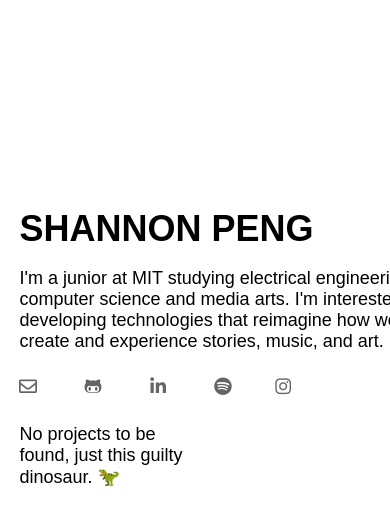
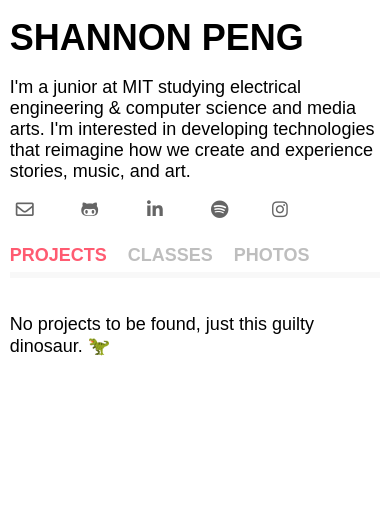
Before and after one commit to shannonpeng/shannonpeng.com, a Flask app: page / in a window 390 px wide; the page is wider, and only the part inside the window is pictured. Shown: the top 526 px of that part. Run offline with Flask 2, Linux system fonts and the light colour scheme; some libraries are stand-ins or nearby versions; some web fonts are replaced.

Commit message:
Working homepage sidebar and mobile version

```diff
--- a/app/static/scripts/main.js
+++ b/app/static/scripts/main.js
@@ -1,4 +1,4 @@
 $(document).ready(function () {
 	console.log("👀");
-	setTimeout(function(){ $(".flashes").addClass("hidden")}, 2000);
+	setTimeout(function(){ $(".flashes").addClass("hidden")}, 2500);
 });
--- a/app/static/styles/less/admin.less
+++ b/app/static/styles/less/admin.less
@@ -1,7 +1,7 @@
 #admin {
 	font-family: @font-admin;
 
-	/* login page */
+	// login page
 	.container.login {
 		margin-top: 25vh;
 
@@ -18,7 +18,7 @@
 		}
 	}
 
-	/* admin portal */
+	// admin portal
 	.container {
 		width: 60vw;
 		min-width: 320px;
--- a/app/static/styles/less/global.less
+++ b/app/static/styles/less/global.less
@@ -19,6 +19,11 @@ h1, h2, h3, h4, h5, h6 {
 a {
 	color: inherit;
 	text-decoration: none;
+}
+
+ul {
+	list-style-type: none;
+	padding-left: 0;
 }
 
 .flashes {
--- a/app/static/styles/less/styles.less
+++ b/app/static/styles/less/styles.less
@@ -1,36 +1,33 @@
-#home {
-	.container {
-		width: 90vw;
-		max-width: 1250px;
-		margin: auto;
-	}
+#main {
 	.sidebar {
-		width: @sidebar-width;
-		min-width: @sidebar-min-width;
-		display: inline-block;
-		vertical-align: top;
-		margin-right: 24px;
+		position: fixed;
+	    width: 30%;
+	    min-width: 350px;
+
 		.content {
+			position: absolute;
+			right: 0;
+			max-width: 350px;
 			margin-top: 50%;
+			padding: 16px;
+			text-align: right;
+
 			.title {
 				margin: 0;
+				text-transform: uppercase;
 			}
 			.social {
-				list-style-type: none;
 				display: inline-block;
-				padding-left: 0;
 				margin: 0;
 				opacity: 1;
 				color: inherit;
 				position: relative;
-				left: -0.5 * @social-icon-width + 1px;
 				.transition-duration(@transition-time);
 
 				li {
 					width: @social-icon-width;
 					display: inline-block;
-					padding: 0.25 * @social-icon-width;
-					margin-right: 0.5 * @social-icon-width;
+					padding-left: @social-icon-width;
 					text-align: center;
 				}
 				a {
@@ -47,18 +44,58 @@
 					}
 				}
 			}
+			.nav {
+				margin: 18px 0;
+				border-right: 4px solid @grey;
+
+				li {
+					font-family: @font-title;
+					font-weight: @font-weight-bold;
+					text-transform: uppercase;
+					padding: 6px 16px;
+					opacity: 0.25;
+
+					&.selected {
+						opacity: 1;
 					}
 				}
-	.projects {
-		width: 80% - @sidebar-width;
-		display: inline-block;
-		vertical-align: top;
+				a:nth-child(1) .selected {
+					color: @color1;
+				}
+				a:nth-child(2) .selected {
+					color: @color2;
+				}
+				a:nth-child(3) .selected {
+					color: @color3;
+				}
+				a:nth-child(4) .selected {
+					color: @color4;
+				}
+				a:nth-child(5) .selected {
+					color: @color5;
+				}
+
+			}
+		}
+	}
+}
+
+#projects, #classes {
+	overflow-x: hidden;
+	margin-left: 30%;
+	padding-left: 32px;
+	animation: fade-in 300ms ease-in;
+}
+
+#projects {
+
 	.project {
-			width: @project-size;
-			height: @project-size;
+		width: @project-width;
+		height: @project-height;
 		display: inline-block;
 		position: relative;
-			margin: 4px;
+		margin: 0 2px 2px 2px;
+
 		.thumbnail {
 			width: 100%;
 			height: 100%;
@@ -88,3 +153,57 @@
 	0% { width: 20px; }
 	100% { width: 10px; }
 }
+
+@keyframes fade-in {
+	0% { opacity: 0; }
+	100% { opacity: 1; }
+}
+
+@media screen and (max-width: @mobile-width) {
+	#main {
+		> .container {
+			width: 95vw;
+			margin: auto;
+			padding-top: 2vh;
+		}
+		.sidebar {
+			position: static;
+	    	width: 100%;
+
+			.content {
+				width: auto;
+				max-width: 100%;
+				text-align: left;
+				position: static;
+			   	margin: 0;
+			   	padding: 0;
+
+				.social li {
+					padding-left: 0;
+					padding-right: @social-icon-width;
+				}
+
+				.nav {
+					border-right: none;
+					border-bottom: 6px solid @grey;
+					li {
+						display: inline-block;
+						padding-left: 0;
+					}
+				}
+			}
+		}
+	}
+	#classes, #projects {
+		display: block;
+		width: 100%;
+		margin: 0;
+		padding: 0;
+	}
+	#projects .project {
+		display: block;
+		width: 100%;
+		height: 0.5 * @project-height;
+		margin: 0;
+	}
+}
--- a/app/static/styles/less/variables.less
+++ b/app/static/styles/less/variables.less
@@ -1,4 +1,4 @@
-/* fonts */
+// fonts
 @font-body:				freight-text-pro, sans-serif;
 @font-title:			futura-pt, sans-serif;
 @font-admin:			futura-pt, sans-serif;
@@ -12,7 +12,7 @@
 @font-size-subtitle: 	24px;
 @font-size-title:		36px;
 
-/* colors */
+// colors
 @red:					#f07178;
 @grey:					#f8f8f8;
 @color1:				rgba(255, 91, 113, 1);
@@ -21,25 +21,27 @@
 @color4:				rgba(183, 246, 255, 1);
 @color5:				rgba(185, 160, 239, 1);
 
-/* transitions */
+// transitions
 @hover-opacity:			0.6;
 @transition-time:		0.15s;
 
-/* flash messages */
+// flash messages
 @flash-success-color:	#d7efe3;
 @flash-error-color:		#f2dbd9;
 @flash-message-color:	#e3f1ff;
 
-/* sidebar */
-@sidebar-width:			30%;
-@sidebar-min-width:		415px;
-@sidebar-margin-top:	50vh;
+// sidebar
+@sidebar-width:			315px;
 
-/* projects */
-@project-size:			300px;
+// projects
+@project-width:			300px;
+@project-height:		300px;
 
-/* social */
+// social
 @social-icon-width:		30px;
 
-/* stats */
+// stats
 @stats-icon-width:		24px;
+
+// mobile
+@mobile-width:			1079px;
--- a/app/static/styles/main.css
+++ b/app/static/styles/main.css
@@ -1,11 +1,3 @@
-/* fonts */
-/* colors */
-/* transitions */
-/* flash messages */
-/* sidebar */
-/* projects */
-/* social */
-/* stats */
 html,
 body {
   width: 100vw;
@@ -30,6 +22,10 @@ h6 {
 a {
   color: inherit;
   text-decoration: none;
+}
+ul {
+  list-style-type: none;
+  padding-left: 0;
 }
 .flashes {
   list-style-type: none;
@@ -67,91 +63,142 @@ a {
   height: 0;
   transition: visibility 0s 500ms, opacity 500ms linear;
 }
-#home .container {
-  width: 90vw;
-  max-width: 1250px;
-  margin: auto;
+#main .sidebar {
+  position: fixed;
+  width: 30%;
+  min-width: 350px;
 }
-#home .sidebar {
-  width: 30%;
-  min-width: 415px;
+#main .sidebar .content {
+  position: absolute;
+  right: 0;
+  max-width: 350px;
+  margin-top: 50%;
+  padding: 16px;
+  text-align: right;
+}
+#main .sidebar .content .title {
+  margin: 0;
+  text-transform: uppercase;
+}
+#main .sidebar .content .social {
   display: inline-block;
-  vertical-align: top;
-  margin-right: 24px;
-}
-#home .sidebar .content {
-  margin-top: 50%;
-}
-#home .sidebar .content .title {
-  margin: 0;
-}
-#home .sidebar .content .social {
-  list-style-type: none;
-  display: inline-block;
-  padding-left: 0;
   margin: 0;
   opacity: 1;
   color: inherit;
   position: relative;
-  left: -14px;
   -webkit-transition-duration: 0.15s;
   transition-duration: 0.15s;
 }
-#home .sidebar .content .social li {
+#main .sidebar .content .social li {
   width: 30px;
   display: inline-block;
-  padding: 7.5px;
-  margin-right: 15px;
+  padding-left: 30px;
   text-align: center;
 }
-#home .sidebar .content .social a {
+#main .sidebar .content .social a {
   opacity: 0.6;
   -webkit-transition-duration: 0.15s;
   transition-duration: 0.15s;
 }
-#home .sidebar .content .social:hover {
+#main .sidebar .content .social:hover {
   -webkit-transition-duration: 0.15s;
   transition-duration: 0.15s;
 }
-#home .sidebar .content .social:hover a {
+#main .sidebar .content .social:hover a {
   opacity: 0.3;
 }
-#home .sidebar .content .social:hover a:hover {
+#main .sidebar .content .social:hover a:hover {
   opacity: 1;
 }
-#home .projects {
-  width: 50%;
-  display: inline-block;
-  vertical-align: top;
+#main .sidebar .content .nav {
+  margin: 18px 0;
+  border-right: 4px solid #f8f8f8;
 }
-#home .projects .project {
+#main .sidebar .content .nav li {
+  font-family: futura-pt, sans-serif;
+  font-weight: 700;
+  text-transform: uppercase;
+  padding: 6px 16px;
+  opacity: 0.25;
+}
+#main .sidebar .content .nav li.selected {
+  opacity: 1;
+}
+#main .sidebar .content .nav a:nth-child(1) .selected {
+  color: #ff5b71;
+}
+#main .sidebar .content .nav a:nth-child(2) .selected {
+  color: #ffe763;
+}
+#main .sidebar .content .nav a:nth-child(3) .selected {
+  color: #00cecb;
+}
+#main .sidebar .content .nav a:nth-child(4) .selected {
+  color: #b7f6ff;
+}
+#main .sidebar .content .nav a:nth-child(5) .selected {
+  color: #b9a0ef;
+}
+#projects,
+#classes {
+  overflow-x: hidden;
+  margin-left: 30%;
+  padding-left: 32px;
+  animation: fade-in 300ms ease-in;
+}
+#projects .project {
   width: 300px;
   height: 300px;
   display: inline-block;
   position: relative;
-  margin: 4px;
+  margin: 0 2px 2px 2px;
 }
-#home .projects .project .thumbnail {
+#projects .project .thumbnail {
   width: 100%;
   height: 100%;
   background-position: 50% 50%;
   background-size: cover;
 }
-#home .projects .project .info {
+#projects .project .info {
   position: absolute;
   bottom: 0;
   padding: 16px;
   color: white;
 }
-#home .projects .project .info .title {
+#projects .project .info .title,
+#projects .project .info .subtitle {
+  margin: 0;
+}
+#projects .project .info .title {
   text-transform: uppercase;
 }
-#home .projects .project .info .title,
-#home .projects .project .info .subtitle {
-  margin: 0;
+#projects .project .info .subtitle {
+  opacity: 0.9;
 }
-#home .projects .project .info .subtitle {
-  opacity: 0.9;
+#classes {
+  overflow-x: hidden;
+}
+#classes .label {
+  text-transform: uppercase;
+  color: #ffe763;
+}
+#classes .description {
+  opacity: 0.6;
+}
+#classes a {
+  text-decoration: underline;
+}
+#classes .semester {
+  margin-bottom: 48px;
+}
+#classes .semester.fall .label {
+  color: #ff5b71;
+}
+#classes .semester.spring .label {
+  color: #00cecb;
+}
+#classes .semester.winter .label {
+  color: #b8b8b8;
 }
 @keyframes volume {
   0% {
@@ -161,10 +208,60 @@ a {
     width: 10px;
   }
 }
+@keyframes fade-in {
+  0% {
+    opacity: 0;
+  }
+  100% {
+    opacity: 1;
+  }
+}
+@media screen and (max-width: 1079px) {
+  #main > .container {
+    width: 95vw;
+    margin: auto;
+    padding-top: 2vh;
+  }
+  #main .sidebar {
+    position: static;
+    width: 100%;
+  }
+  #main .sidebar .content {
+    width: auto;
+    max-width: 100%;
+    text-align: left;
+    position: static;
+    margin: 0;
+    padding: 0;
+  }
+  #main .sidebar .content .social li {
+    padding-left: 0;
+    padding-right: 30px;
+  }
+  #main .sidebar .content .nav {
+    border-right: none;
+    border-bottom: 6px solid #f8f8f8;
+  }
+  #main .sidebar .content .nav li {
+    display: inline-block;
+    padding-left: 0;
+  }
+  #classes,
+  #projects {
+    display: block;
+    width: 100%;
+    margin: 0;
+    padding: 0;
+  }
+  #projects .project {
+    display: block;
+    width: 100%;
+    height: 150px;
+    margin: 0;
+  }
+}
 #admin {
   font-family: futura-pt, sans-serif;
-  /* login page */
-  /* admin portal */
 }
 #admin .container.login {
   margin-top: 25vh;
--- a/app/templates/base.html
+++ b/app/templates/base.html
@@ -3,7 +3,7 @@
     <head>
         {% block head %}
 
-        <title>{% block title %} | shannon peng{% endblock %}</title>
+        <title>{% block title %} | Shannon Peng{% endblock %}</title>
 
         <!-- favicon -->
         <link rel="shortcut icon" href="{{ url_for('static', filename='favicon.png') }}" />
--- a/app/templates/index.html
+++ b/app/templates/index.html
@@ -1,15 +1,15 @@
 {% extends "base.html" %}
 
 {% block title %}
-    shannon peng
+    Shannon Peng
 {% endblock %}
 
 {% block content %}
-<div id="home">
+<div id="main">
 	<div class="container">
 		<div class="sidebar">
 			<div class="content">
-				<h1 class="title">SHANNON PENG</h1>
+				<a href="/"><h1 class="title">SHANNON PENG</h1></a>
 				<p>I'm a junior at MIT studying electrical engineering &amp; computer science and media arts. I'm interested in developing technologies that reimagine how we create and experience stories, music, and art.</p>
 				<ul class="social">
 			        <li><a href="mailto:pengs@mit.edu" target="_blank"><i class="far fa-envelope"></i></a></li>
@@ -18,11 +18,17 @@
 			        <li><a href="//open.spotify.com/user/shannon.penguin" target="_blank"><i class="fab fa-spotify"></i></a>
 			        <li><a href="//instagram.com/shannonpenguin" target="_blank"><i class="fab fa-instagram"></i></a></li>
 			    </ul>
+			    <ul class="nav">
+			    	<a href="/"><li {% if page=="projects" %}class="selected"{% endif %}>projects</li></a>
+			    	<a href="/classes"><li {% if page=="classes" %}class="selected"{% endif %}>classes</li></a>
+			    	<a href="/photos"><li {% if page=="photos" %}class="selected"{% endif %}>photos</li></a>
+			    </ul>
 			</div>
 		</div>
-		<div class="projects">
+		{% block main_content %}
+		<div id="projects">
 			{% for project in projects %}
-			<div class="project">
+			<div class="project" style="animation-delay:{{ range(0, 2000) | random }}ms;">
 				<a href="{{ url_for('project', name=project.keyword) }}">
 					<div class="thumbnail" style="background-image:linear-gradient(0deg, rgba(0,0,0,0.25), rgba(0,0,0,0)), url('{{ project.thumbnail }}')"></div>
 					<div class="info">
@@ -35,6 +41,7 @@
 			<p>No projects to be found, just this guilty dinosaur. 🦖</p>
 			{% endfor %}
 		</div>
+		{% endblock %}
 	</div>
 </div>
 {% endblock %}
--- a/app/templates/project.html
+++ b/app/templates/project.html
@@ -2,6 +2,7 @@
 
 {% block title %}
     {{ project.title }}
+    {{ super() }}
 {% endblock %}
 
 {% block content %}
```
Also changed, not shown: other parts of app/static/styles/less/styles.less (+31 -3 lines), app/__init__.py (+14 -2 lines), app/templates/classes.html (added, +74 -0 lines), app/static/images/projects/drops/drops.png. Lines whose indentation alone changed are shown as unchanged.
